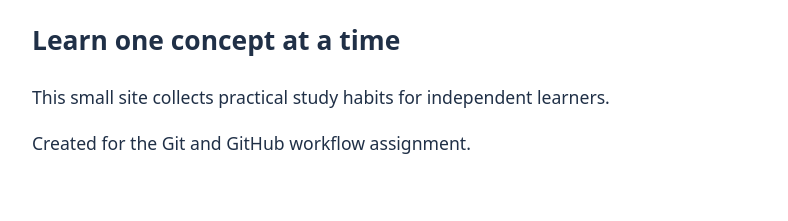
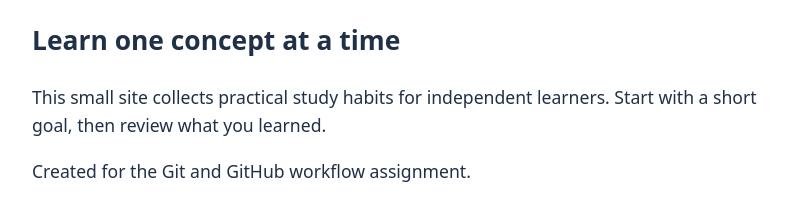
Before and after one commit to Aparna-Singha/git-github-workflow-assignment, a plain HTML site: page index.html in a window 1280 px wide. Shown: the part 143-364 px from the top of the page, without its empty margins (224-1012 px from the left). Drawn offline with Linux system fonts and the light colour scheme.

Commit message:
Add study goal guidance to home page

```diff
--- a/index.html
+++ b/index.html
@@ -12,7 +12,7 @@
 </head>
 <body>
   <header><h1>Study Notes</h1><nav aria-label="Main navigation"><a href="index.html" aria-current="page">Home</a><a href="about.html">About</a></nav></header>
-  <main><h2>Learn one concept at a time</h2><p>This small site collects practical study habits for independent learners.</p></main>
+  <main><h2>Learn one concept at a time</h2><p>This small site collects practical study habits for independent learners. Start with a short goal, then review what you learned.</p></main>
   <footer><p>Created for the Git and GitHub workflow assignment.</p></footer>
 </body>
 </html>
```
